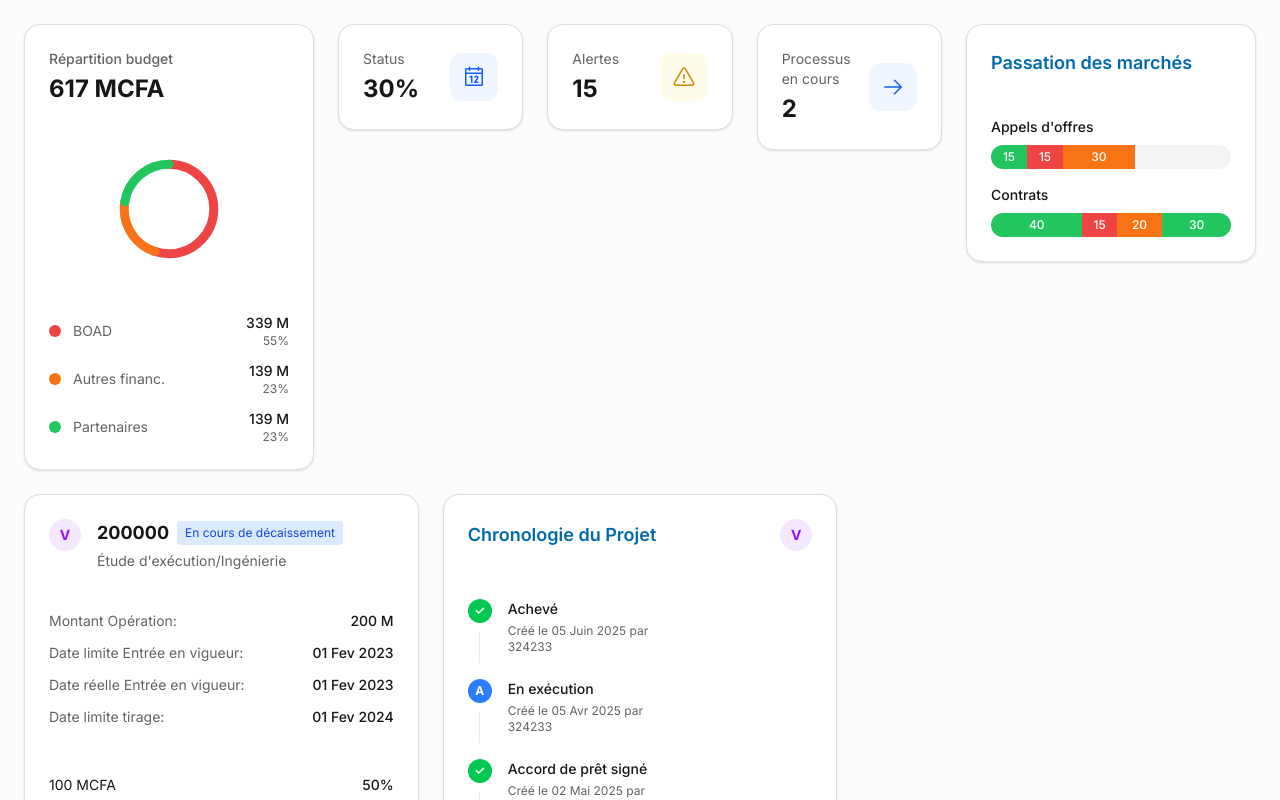
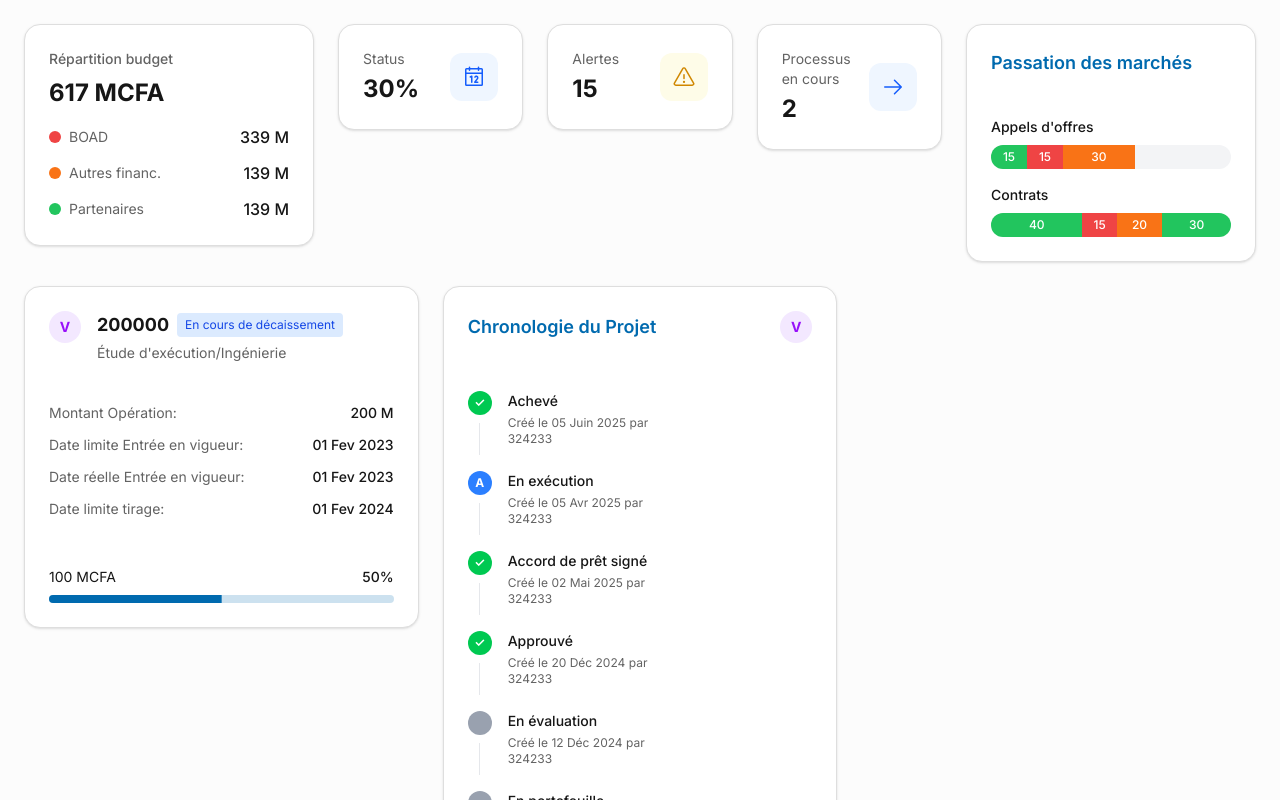
Before and after one commit to Horlamedhey/spark-template, a React (Vite) app: page / in a window 1280 px wide. Shown: the top 800 px of the page. Built offline with nearby package versions, Linux system fonts and the light colour scheme.

Commit message:
Generated by Spark: That's even further from the screenshot, please revert the change

```diff
--- a/src/components/FinancialOverview.tsx
+++ b/src/components/FinancialOverview.tsx
@@ -12,79 +12,28 @@ interface FinancialOverviewProps {
 }
 
 export function FinancialOverview({ data }: FinancialOverviewProps) {
-  const total = data.total;
-  let currentAngle = 0;
-  const circumference = 2 * Math.PI * 40; // radius of 40
-
   return (
     <Card className="p-6 h-fit">
-      {/* Header */}
-      <div className="mb-6">
-        <h3 className="text-sm font-medium text-muted-foreground mb-1">Répartition budget</h3>
-        <div className="text-2xl font-bold text-foreground">{total} MCFA</div>
+      <div className="space-y-4">
+        <div>
+          <h3 className="text-sm font-medium text-muted-foreground mb-2">Répartition budget</h3>
+          <div className="text-2xl font-bold">{data.total} MCFA</div>
         </div>
 
-      {/* Donut Chart */}
-      <div className="flex items-center justify-center mb-6">
-        <div className="relative w-28 h-28">
-          <svg className="w-full h-full transform -rotate-90" viewBox="0 0 100 100">
-            {/* Background circle */}
-            <circle
-              cx="50"
-              cy="50"
-              r="40"
-              fill="none"
-              stroke="#f1f5f9"
-              strokeWidth="8"
-            />
-
-            {data.breakdown.map((item, index) => {
-              const percentage = (item.value / total) * 100;
-              const strokeLength = (percentage / 100) * circumference;
-              const strokeOffset = -((currentAngle / 100) * circumference);
-
-              const element = (
-                <circle
-                  key={index}
-                  cx="50"
-                  cy="50"
-                  r="40"
-                  fill="none"
-                  stroke={item.color}
-                  strokeWidth="8"
-                  strokeDasharray={`${strokeLength} ${circumference}`}
-                  strokeDashoffset={strokeOffset}
-                  strokeLinecap="round"
-                  className="transition-all duration-300"
-                />
-              );
-
-              currentAngle += percentage;
-              return element;
-            })}
-          </svg>
-        </div>
-      </div>
-
-      {/* Legend */}
         <div className="space-y-3">
           {data.breakdown.map((item, index) => (
             <div key={index} className="flex items-center justify-between">
-            <div className="flex items-center gap-3">
+              <div className="flex items-center gap-2">
                 <div
-                className="w-3 h-3 rounded-full flex-shrink-0"
+                  className="w-3 h-3 rounded-full"
                   style={{ backgroundColor: item.color }}
                 />
                 <span className="text-sm text-muted-foreground">{item.name}</span>
               </div>
-            <div className="text-right">
-              <div className="text-sm font-medium text-foreground">{item.value} M</div>
-              <div className="text-xs text-muted-foreground">
-                {Math.round((item.value / total) * 100)}%
-              </div>
-            </div>
+              <div className="font-medium">{item.value} M</div>
             </div>
           ))}
+        </div>
       </div>
     </Card>
   );
```
Lines whose indentation alone changed are shown as unchanged.
